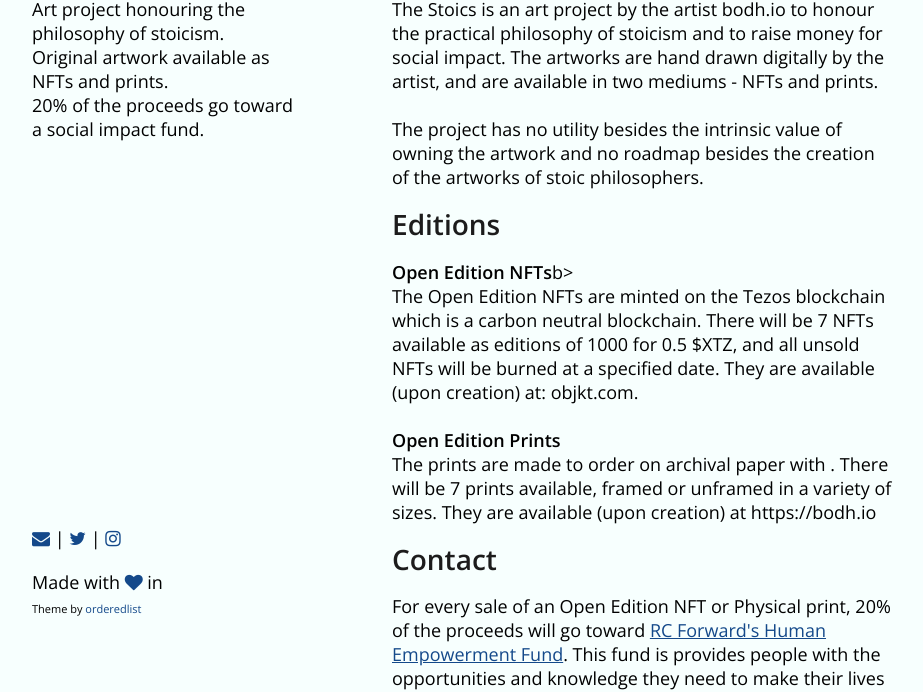
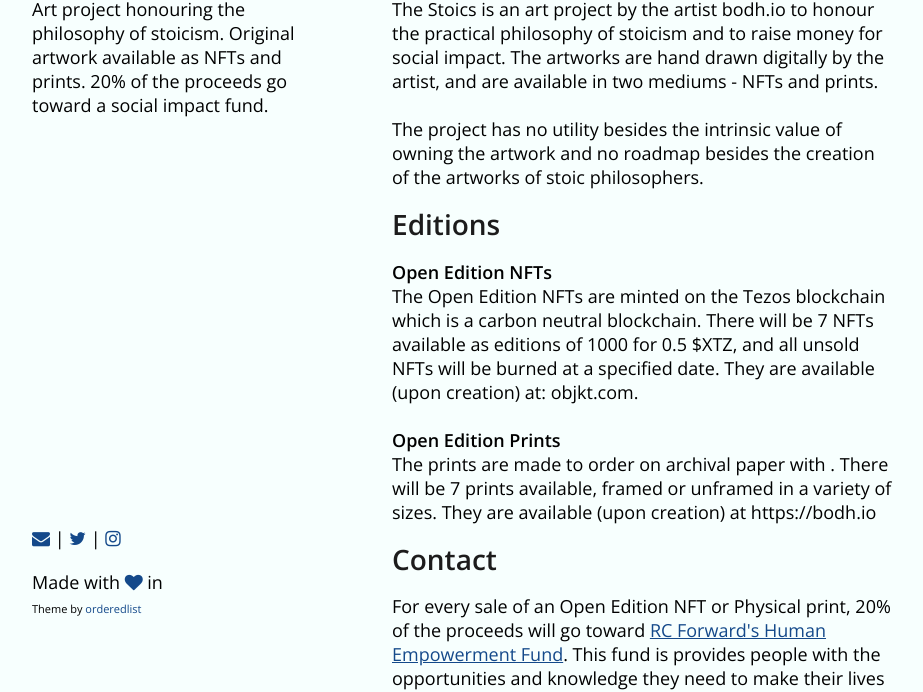
Before and after one commit to bodhio/The-Stoics, a plain HTML site: page index.html in a window 1280 px wide. Shown: the part 112-804 px from the top of the page, without its empty margins (178-1101 px from the left). Drawn offline with nearby package versions, Linux system fonts and the light colour scheme.

Commit message:
Update index.html

```diff
--- a/index.html
+++ b/index.html
@@ -28,7 +28,7 @@
     <div class="wrapper">
       <header>
         <h1>The Stoics</h1>
-        <p>Art project honouring the philosophy of stoicism. <br>Original artwork available as NFTs and prints. <br> 20% of the proceeds go toward a social impact fund.</p>
+        <p>Art project honouring the philosophy of stoicism. Original artwork available as NFTs and prints. 20% of the proceeds go toward a social impact fund.</p>
       </header>
       <section>
         <h1>About</h1>
@@ -45,7 +45,7 @@
         <h1>Editions</h1>
 
         <p>
-          <b>Open Edition NFTs</b>b>
+          <b>Open Edition NFTs</b>
           <br>
           The Open Edition NFTs are minted on the Tezos blockchain which is a carbon neutral blockchain. There will be 7 NFTs available as editions of 1000 for 0.5 $XTZ, and all unsold NFTs will be burned at a specified date. They are available (upon creation) at: objkt.com.
           <br>
```
